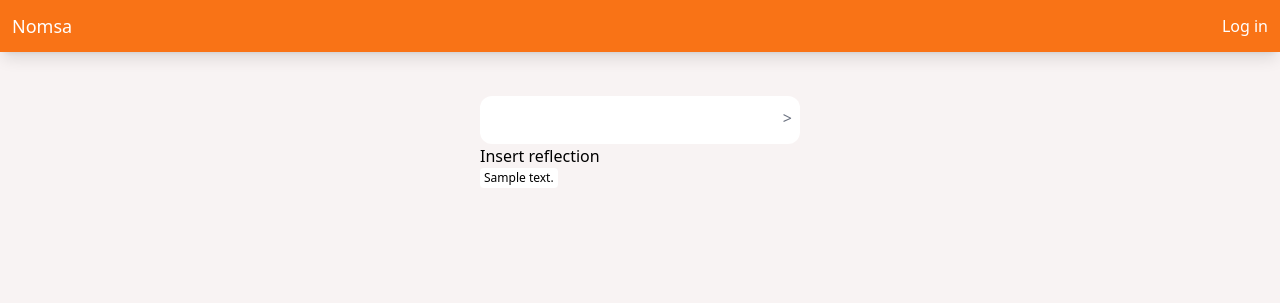
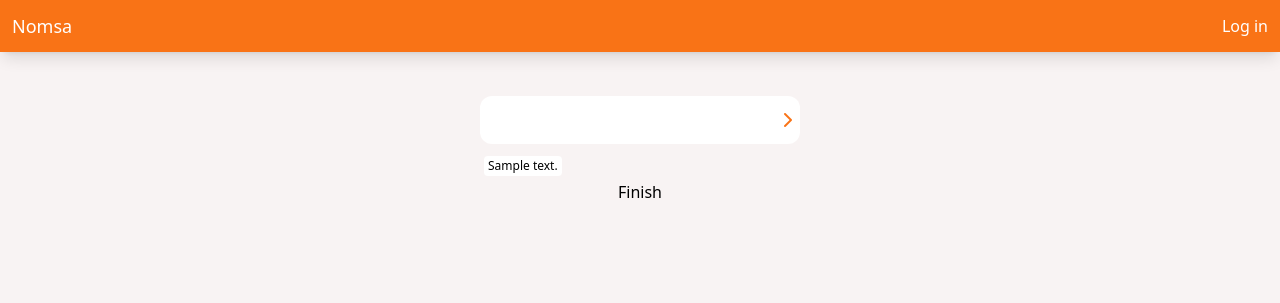
Before and after one commit to viljami-xyz/nomsa, a Python web app: template templates/reflections/index.html in a window 1280 px wide. Shown: the top 303 px of the page. Run offline with Jinja, Linux system fonts and the light colour scheme; the template is opened without the code that fills it: most values are stand-ins (such as "Sample title", 1, 10 or a date in 2020); some libraries are stand-ins or nearby versions.

Commit message:
Questions in reflections now from backend

```diff
--- a/static/css/tail.css
+++ b/static/css/tail.css
@@ -560,6 +560,14 @@ video {
   margin: 0.5rem;
 }
 
+.m-1 {
+  margin: 0.25rem;
+}
+
+.m-1\.5 {
+  margin: 0.375rem;
+}
+
 .my-5 {
   margin-top: 1.25rem;
   margin-bottom: 1.25rem;
@@ -809,6 +817,10 @@ video {
 
 .gap-1 {
   gap: 0.25rem;
+}
+
+.gap-1\.5 {
+  gap: 0.375rem;
 }
 
 .gap-x-2 {
--- a/templates/base.html
+++ b/templates/base.html
@@ -10,6 +10,7 @@
 	<link rel="stylesheet" href="/static/css/tail.css" />
 
 	<script src="/static/js/htmx.js"></script>
+	<script src="https://kit.fontawesome.com/f416faa135.js" crossorigin="anonymous"></script>
 	<script defer src="https://cdn.jsdelivr.net/npm/alpinejs@3.x.x/dist/cdn.min.js"></script>
 
 	<script src="/static/js/modules/register.js"></script>
--- a/templates/reflections/index.html
+++ b/templates/reflections/index.html
@@ -2,56 +2,30 @@
 
 
 
-<div class="w-80" hx-get="/reflections/question" hx-trigger="load" hx-target="#questionInput">
+<div class="w-80" hx-get="/reflections/question/0" hx-trigger="load" hx-target="#questionInput">
 	<form action="/new" method="post">
 		<div>
 			<div class="rounded-xl bg-white h-12 flex">
 				<div id="questionInput"></div>
-				<button class="ml-auto pr-2 mb-1 text-gray-500">></button>
+				<button class="ml-auto pr-2  text-gray-500">
+					<i class="fas fa-chevron-right text-orange-500"></i>
+				</button>
 			</div>
 
 
-			<div class="justify-center">
-				<button type="submit" hx-post="new" hx-trigger="click" hx-target="#reflectionList">
-					Insert reflection
-				</button>
-			</div>
-			<div id="reflectionList"></div>
 	</form>
-	<div id="reflection-list" class="flex flex-row flex-wrap gap-1">
+	<div id="reflection-list" class="flex flex-row flex-wrap mt-2 gap-1 ">
 		{% for question in questions %}
-		<div class="bg-white rounded text-xs py-0.5 px-1" data-question-id="{{ question.id }}">
+		<div class="bg-white rounded text-xs py-0.5 px-1 cursor-pointer m-1" data-question-id={{ question.id }}
+			hx-get="/reflections/question/{{ question.id }}">
 			<p>{{ question.text }}</p>
 		</div>
 		{% endfor %}
 	</div>
+	<div class="items-center text-center">
+		<button type="submit" hx-post="new" hx-trigger="click" hx-target="#reflectionList">
+			Finish
+		</button>
+	</div>
 </div>
-
-<script>
-	const inputField = document.getElementById("questionInput");
-	const reflectionList = document.getElementById("reflection-list");
-
-	reflectionList.addEventListener("click", function (event) {
-		if (event.target.tagName === "DIV") {
-			const questionId = event.target.dataset.questionId;
-			const questionText = event.target.querySelector("p").textContent;
-
-			inputField.dataset.questionId = questionId;
-			inputField.placeholder = questionText;
-			inputField.value = "";
-		}
-	});
-
-	inputField.addEventListener("keyup", function (event) {
-		if (event.key === "Enter") {
-			event.preventDefault();
-
-			const questionId = inputField.dataset.questionId;
-			// Do something with the question ID
-
-			inputField.value = "";
-		}
-	});
-</script>
-
 {% endblock %}
```
Also changed, not shown: app/routes/reflections.py (+4 -3 lines), app/config/test.db.
